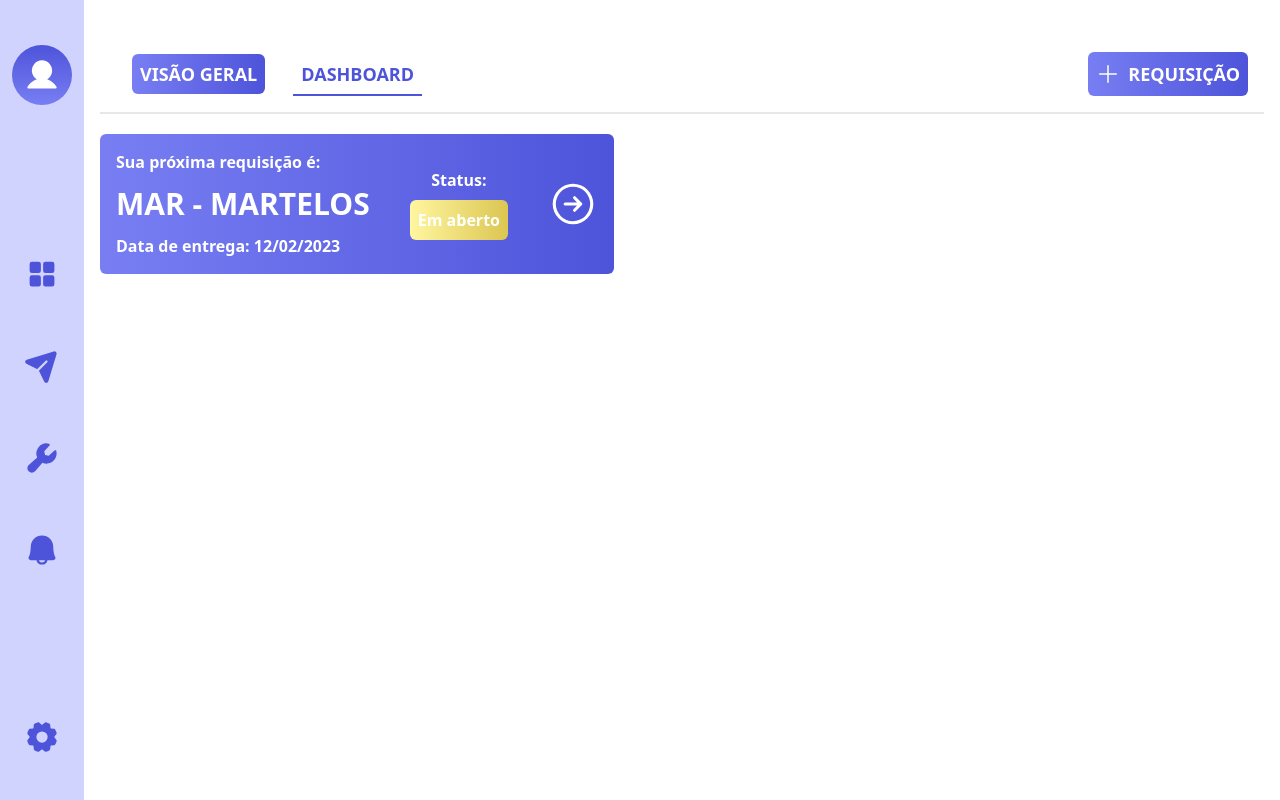
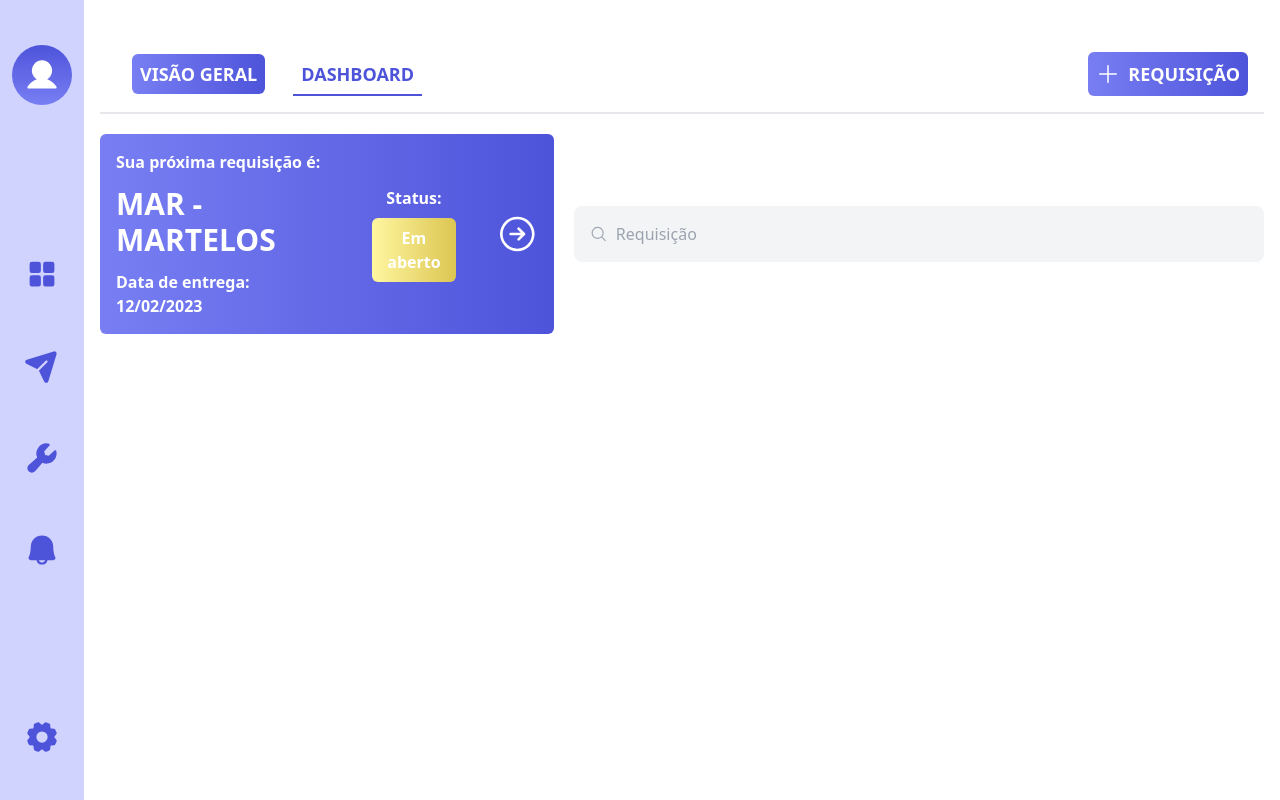
Before and after one commit to renan823/Aerotool-Front, a Next.js app: page /dashboard in a window 1280 px wide. Built offline with nearby package versions, Linux system fonts and the light colour scheme.

Commit message:
Feat: Search Requests

```diff
--- a/src/components/ShowView.jsx
+++ b/src/components/ShowView.jsx
@@ -1,10 +1,14 @@
 import React from "react";
 import { ArrowCircleRight } from "@phosphor-icons/react";
 import ClosestRequest from "./ClosestRequest";
+import ShowViewHeader from "./ShowViewHeader";
 
 const ShowView = () => {
   return (
-    <ClosestRequest />
+    <div className="flex flex-row gap-5 items-center w-full justify-around">
+      <ClosestRequest />
+      <ShowViewHeader />
+    </div>
   );
 };
 
--- /dev/null
+++ b/src/components/ShowViewHeader.jsx
@@ -0,0 +1,19 @@
+import * as Icon from "@phosphor-icons/react";
+import { useState } from "react";
+
+const ShowViewHeader = () => {
+  const iconSize = 24;
+
+  return (
+    <div className="flex flex-row justify-center items-center p-2 px-4 bg-gray-100 rounded-lg h-fit w-8/12">
+      <Icon.MagnifyingGlass color="#9ca3af" className="text-lg" />
+      <input
+        type="text"
+        placeholder="Requisição"
+        className="text-gray-600 outline-none border-none w-full p-2 text-md bg-gray-100"
+      />
+    </div>
+  );
+};
+
+export default ShowViewHeader;
--- a/src/components/Tools/ToolHeader.jsx
+++ b/src/components/Tools/ToolHeader.jsx
@@ -11,9 +11,9 @@ const ToolFilter = ({ icons }) => {
 const ToolHeader = () => {
   const iconSize = 24;
   const icons = [
-    <Icon.Hash color="#9ca3af" size={iconSize}/>,
-    <Icon.TextT color="#9ca3af" size={iconSize} />,
-    <Icon.Wrench color="#9ca3af" size={iconSize} />,
+    <Icon.Hash color="#9ca3af" size={iconSize} key={1}/>,
+    <Icon.TextT color="#9ca3af" size={iconSize} key={2} />,
+    <Icon.Wrench color="#9ca3af" size={iconSize} key={3} />,
   ];
 
   return (
@@ -27,7 +27,6 @@ const ToolHeader = () => {
             className="text-gray-600 outline-none border-none w-full p-2 text-md bg-gray-100"
           />
         </div>
-        <ToolFilter icons={icons} />
       </div>
       <h1 className="p-2 text-primary font-semibold text-md uppercase">
         Ferramentas Cadastradas
```
